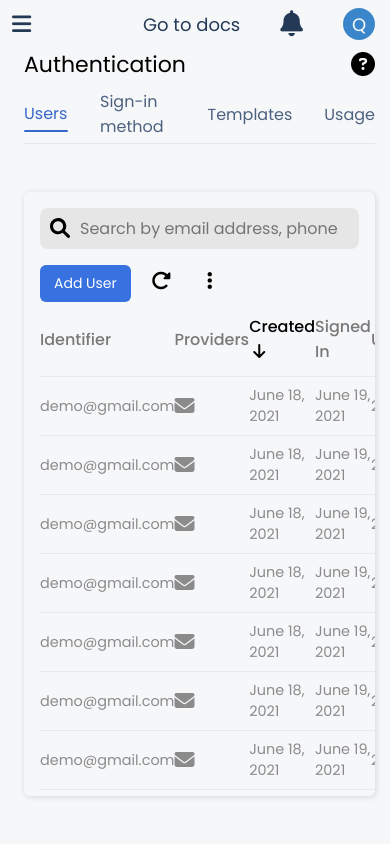
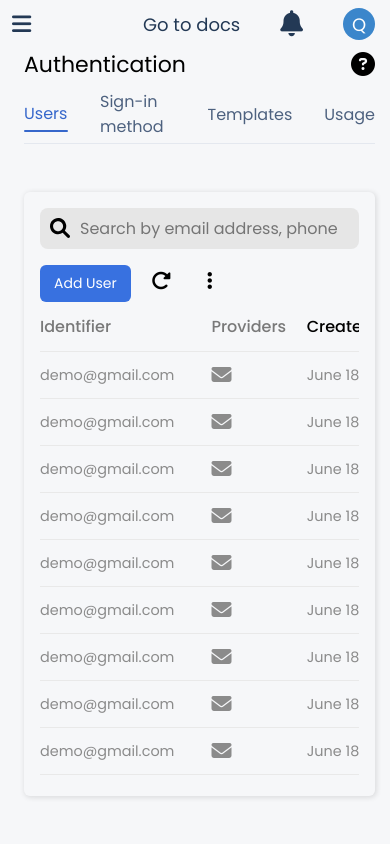
Before and after one commit to rehmanali12/html_css_firebase_clone, a plain HTML site: page index.html in a window 390 px wide. Drawn offline with Linux system fonts and the light colour scheme.

Commit message:
Responsive table issue fixed

```diff
--- a/css/style.css
+++ b/css/style.css
@@ -311,6 +311,11 @@
     padding: 0 0.875rem;
 }
 
+.table-container {
+    width: 100%;
+    overflow-x: auto;
+}
+
 .users-list {
     border-collapse: collapse;
     width: 100%;
@@ -399,7 +404,7 @@
 
 @media only screen and (max-width: 768px) {
     .users-list {
-        overflow: scroll;
+        width: 700px;
     }
     .titles > h1 {
         font-weight: 400;
--- a/index.html
+++ b/index.html
@@ -181,6 +181,7 @@
                                 <i class="fa-solid fa-ellipsis-vertical"></i>
                             </button>
                         </div>
+                        <div class="table-container">
                             <table class="users-list">
                                 <thead>
                                     <tr>
@@ -188,7 +189,9 @@
                                         <td>Providers</td>
                                         <td>
                                             Created
-                                        <i class="fa-solid fa-arrow-down"></i>
+                                            <i
+                                                class="fa-solid fa-arrow-down"
+                                            ></i>
                                         </td>
                                         <td>Signed In</td>
                                         <td>User UID</td>
@@ -280,6 +283,7 @@
                             </table>
                         </div>
                     </div>
+                </div>
             </main>
         </div>
     </body>
```
Lines whose indentation alone changed are shown as unchanged.
